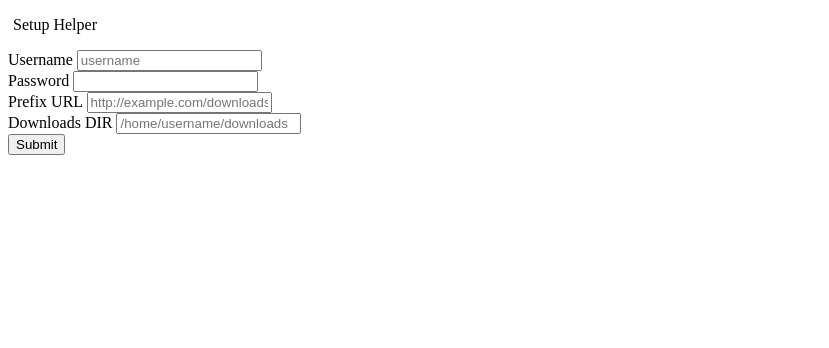
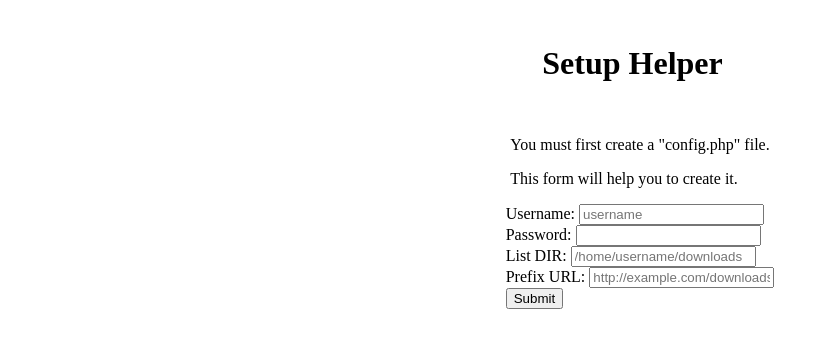
Before and after one commit to self20/seedbox-filetree-maker, a PHP site: page /setup.php in a window 1280 px wide. Shown: the top 348 px of the page, without its empty margins (0-829 px from the left). Run offline with PHP 8.4, Linux system fonts and the light colour scheme; a stand-in replaces the project's code that opens the database connection.

Commit message:
configerator + hashed auth

```diff
--- a/ftree_style.css
+++ b/ftree_style.css
@@ -13,3 +13,23 @@
 	margin-left: 0;
 
 }
+
+.wrap{
+	display:table;
+	margin-left:auto;
+	margin-right: auto;
+	max-width: 80%;
+}
+
+
+.config-text{
+	border: thick solid orange;
+	background-color: #EEE;
+}
+
+.info-config-text{
+	border-top: medium solid purple;
+	border-left: medium solid purple;
+	border-right: medium solid purple;
+    background-color: #EEE;
+}
--- a/setup.php
+++ b/setup.php
@@ -1,3 +1,58 @@
+<?
+function escape_for_php($instr){
+	$instr = addslashes($instr);
+	$instr = str_replace("$", "\\$", $instr);
+	return $instr;
+}
+function proccess_form(){
+	$authstring = "<# NOT SET!!! #>";
+	if( isset($_POST["username"]) && isset ($_POST["password"]) ){
+		$authstring = $_POST["username"].":".$_POST["password"];
+		$authstring = hash("sha256", base64_encode($authstring));
+
+	}
+
+	$prefix = "<# NOT SET!!! #>";
+	if (isset($_POST["prefix"]) ){
+		$prefix = escape_for_php($_POST["prefix"]);
+	}
+
+	$ddir = "<# NOT SET!!! #>";
+	if (isset($_POST["ddir"]) ){
+		$ddir = escape_for_php($_POST["ddir"]);
+	}
+
+	$qmark = "?";
+	$ltmark = "&lt;";
+	$gtmark = "&gt;";
+
+	$cfg_text_out = <<<EOTc3BlZWQ
+$ltmark$qmark
+	class FtreeMakerCfg
+	{
+		//Regarding Paths
+		// if \$LIST_DIR == "/xyz/foo", \$PREFIX_URL == "bar://foo",
+		// and  <REAL FILE PATH>   == "/xyz/foo/some_folder/some_file.abc"
+		// then <FINAL OUTPUT URL> == "bar://foo/some_folder/some_file.abc"
+
+
+		//Directory To Start From ( NO TRAILING SLASH! )
+		public static \$LIST_DIR = "$ddir";
+		// URL to prefix file urls with. ( NO TRAILING SLASH! )
+		public static \$PREFIX_URL = "$prefix";
+
+
+		//Authentication
+		public static \$AUTH_CLIENT_STRING = "$authstring";
+	}
+$qmark$gtmark
+EOTc3BlZWQ;
+
+	return $cfg_text_out;
+}
+?>
+
+
 <!doctype html>
 <html>
 <head>
@@ -6,47 +61,51 @@
 <script src="https://cdnjs.cloudflare.com/ajax/libs/jquery/1.12.1/jquery.js" type="text/javascript"></script>
 </head>
 <body>
-<div id="navmenu">
+<div id="navmenu" class="wrap">
 	<ul>
- 		<li> Setup Helper </li>
+ 		<li><h1> Setup Helper</h1></li>
 	</ul>
 </div>
+<div class="wrap info">
 <?php if (isset($_REQUEST["required"])): ?>
-<p>You've been redirect here, because you must first create a "config.php" file.</p>
+<p>You've been redirect here because... </p>
+<? endif; ?>
+<p>You must first create a "config.php" file.</p>
 <p>This form will help you to create it.</p>
-<? endif; ?>
-<div id="setup_form">
-<form action="setup.php" method="post" accept-charset="utf-8">
+</div>
+<div id="main" class="wrap">
+<form id="setup-form" action="setup.php" method="post" accept-charset="utf-8">
 	<label>
-	Username
-	<input type="text/" name="username" value="" placeholder="username">
+	Username:
+	<input type="text" name="username" value="<?if (isset($_POST["username"]) ){echo $_POST["username"];}?>" placeholder="username">
 	</label>
 	<br/>
 	<label>
-	Password
-	<input type="text/password" name="password" value="">
+	Password:
+	<input type="password" name="password" value="<?if (isset($_POST["password"]) ){echo $_POST["password"];}?>">
 	</label>
 	<br/>
 	<label>
-	Prefix URL
-	<input type="text/" name="username" value="" placeholder="http://example.com/downloads">
+	List DIR:
+	<input type="text" name="ddir" value="<?if (isset($_POST["ddir"]) ){echo $_POST["ddir"];}?>" placeholder="/home/username/downloads">
 	</label>
 	<br/>
 	<label>
-	Downloads DIR
-	<input type="text/" name="username" value="" placeholder="/home/username/downloads">
+	Prefix URL:
+	<input type="text" name="prefix" value="<?if (isset($_POST["prefix"]) ){echo $_POST["prefix"];}?>" placeholder="http://example.com/downloads">
 	</label>
-	<br>
+	<br/>
 	<input type="submit" value="Submit">
 </form>
-<?php if (isset($_POST['username'])): ?>
-<pre contenteditable="true">
-<?
 
-?>
+<?php if (isset($_POST["username"])):?>
+
+	<p class="info-config-text">
+	Copy the following into a new file named "config.php" include in the same directory as _THIS_ file "setup.php":
+	<p>
+	<pre class="config-text"><? echo proccess_form(); ?></pre>
 
 <? endif; ?>
-</pre>
 </div>
 </body>
 </html>
```
Also changed, not shown: index.php (+14 -9 lines), 1 other file.
